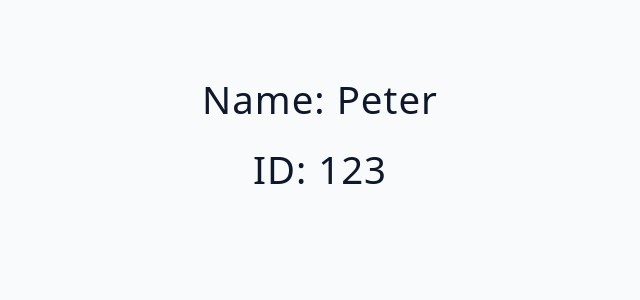
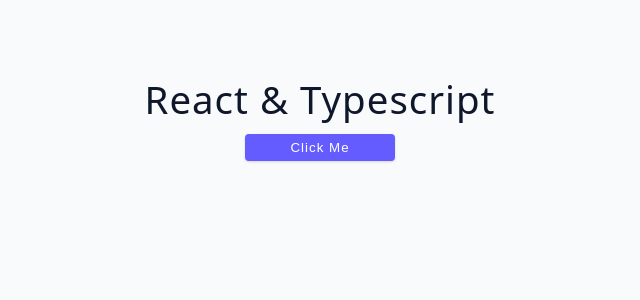
Before and after one commit to Chimoneg27/FCC, a React (Vite) app in the folder typescript-react-essentials/: page / in a window 1280 px wide. Shown: the top 300 px of the page, without its empty margins (320-960 px from the left). Built offline with nearby package versions, Linux system fonts and the light colour scheme.

Commit message:
learn how to use state with reactTS

```diff
--- a/typescript-react-essentials/src/App.tsx
+++ b/typescript-react-essentials/src/App.tsx
@@ -1,9 +1,9 @@
-import Component from "./starter/02-props";
+import Component from "./starter/03-state";
 
 function App() {
   return (
     <main>
-      <Component name='peter' id={123}/>
+      <Component />
     </main>
   );
 }
--- a/typescript-react-essentials/src/starter/03-state/index.tsx
+++ b/typescript-react-essentials/src/starter/03-state/index.tsx
@@ -1,8 +1,45 @@
+import { useState } from "react";
+
+type Link = {
+  id: number;
+  url: string;
+  text: string;
+}
+
+const navLinks: Link[] = [
+  {
+    id: 1,
+    url: 'somestring',
+    text: 'some text'
+  },
+    {
+    id: 2,
+    url: 'somestring',
+    text: 'some text'
+  },
+    {
+    id: 3,
+    url: 'somestring',
+    text: 'some text'
+  }
+]
+
 function Component() {
+  const [text, setText] = useState('shakeAndBake')
+  const [number, setNumber] = useState(1)
+  const [list, setList] = useState<string[]>([])
+  const [links, setLinks] = useState<Link[]>(navLinks)
+
   return (
     <div>
-      <h2>React & Typescript</h2>
-      <h2>State</h2>
+      <h2 className="mb-1">React & Typescript</h2>
+      <button className="btn btn-center" onClick={()=>{
+        setText('typeSctipt')
+        setNumber(0)
+        setList(['hello', 'world'])
+        setLinks([...links, {id:4, url:'hello', text:'hello'}])
+      }}>click me</button>
+      {/* <h2>State</h2> */}
     </div>
   );
 }
```
